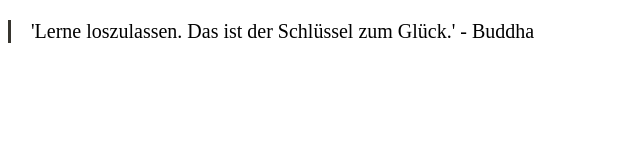
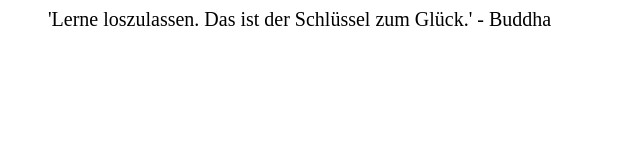
Before and after one commit to mbraeutig/mbraeutig.github.io, a plain HTML site: page notion/quote.html in a window 1280 px wide. Shown: the whole page, without its empty margins (0-640 px from the left). Drawn offline with Linux system fonts and the light colour scheme.

Commit message:
Update quote.html

```diff
--- a/notion/quote.html
+++ b/notion/quote.html
@@ -2,9 +2,6 @@
 <style>
 blockquote {
 	font-size: 1.25em;
-	margin: 1em 0;
-	padding-left: 1em;
-	border-left: 3px solid rgb(55, 53, 47);
 }
 </style>
 </head>
```
